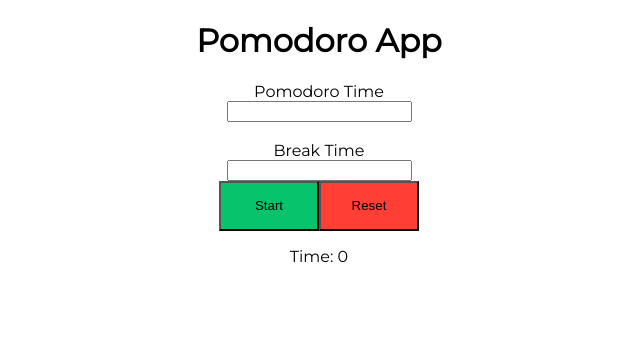
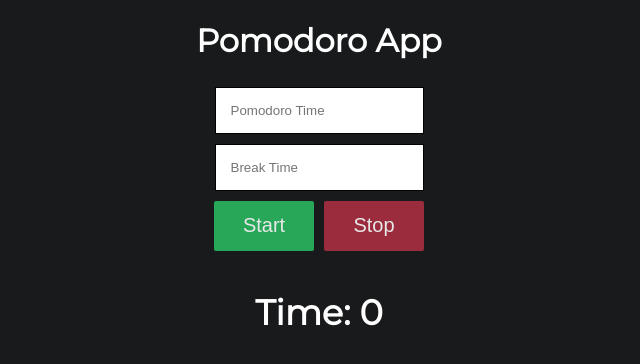
Before and after one commit to luan0ap/pomodoro-app, a React (Create React App) app: page / in a window 1280 px wide. Shown: the top 364 px of the page, without its empty margins (321-961 px from the left). Built offline with nearby package versions, Linux system fonts and the light colour scheme.

Commit message:
Style App & Components

```diff
--- a/public/css/style.css
+++ b/public/css/style.css
@@ -1,4 +1,9 @@
+body {
+  background-color: #181A1B;
+}
+
 .app {
   font-family: 'Montserrat', sans-serif;
   text-align: center;
+  color: #FFF;
 }
--- a/src/App.js
+++ b/src/App.js
@@ -11,24 +11,22 @@ class App extends Component {
   }
 
   startTimer () {
-    setInterval(() => {
+    this.counterTimer = setInterval(() => {
       this.setState({
         timer: this.state.timer + 1
       })
     }, 1000);
   }
 
-  resetTimer () {
-    this.setState({
-      timer: 0
-    })
+  stopTimer () {
+    clearInterval(this.counterTimer)
   }
 
   render() {
     return (
       <AppContent
       startTimer={this.startTimer.bind(this)}
-      resetTimer={this.resetTimer.bind(this)}
+      stopTimer={this.stopTimer.bind(this)}
       timer={this.state.timer}
       />
     )
--- a/src/components/Actions.js
+++ b/src/components/Actions.js
@@ -2,15 +2,33 @@ import React from 'react'
 import styled from 'styled-components'
 
 const Button = styled.button`
-  background: ${props => props.start ? '#05c46b' : '#ff3f34'}
+  color: #FFF
+  cursor: pointer
+  border-radius: 2px
+  border: none
+  font-size: 20px
+  margin: 5px
   height: 50px
   width: 100px
+  opacity: 0.9
+
+  &:active {
+    opacity: 1
+  }
 `
 
-const Actions = ({startTimer, resetTimer}) => (
+const StartButton = Button.extend`
+  background: #2BB760
+`
+
+const StopButton = Button.extend`
+  background: #A92F41
+`
+
+const Actions = ({startTimer, stopTimer}) => (
   <div className='actions'>
-    <Button onClick={startTimer} start> Start </Button>
-    <Button onClick={resetTimer}> Reset </Button>
+    <StartButton onClick={startTimer}> Start </StartButton>
+    <StopButton onClick={stopTimer}> Stop </StopButton>
   </div>
 )
 
--- a/src/components/AppContent.js
+++ b/src/components/AppContent.js
@@ -1,24 +1,14 @@
 import React from 'react'
 import Actions from './Actions'
+import Values from './Values'
+import Timer from './Timer'
 
-const AppContent = ({startTimer, timer, resetTimer}) => (
+const AppContent = ({startTimer, stopTimer, timer}) => (
   <div className='app'>
     <h1> Pomodoro App </h1>
-
-    <label>
-      Pomodoro Time <br/>
-      <input type='text' />
-    </label>  <br/>  <br/>
-
-    <label>
-      Break Time  <br/>
-      <input type='text' />
-    </label>  <br/>
-
-    <Actions startTimer={startTimer} resetTimer={resetTimer} />
-    <div className='counter'>
-      <p> Time: {timer} </p>
-    </div>
+    <Values />
+    <Actions startTimer={startTimer} stopTimer={stopTimer} />
+    <Timer children={timer} />
   </div>
 )
 
--- /dev/null
+++ b/src/components/Timer.js
@@ -0,0 +1,14 @@
+import React from 'react'
+import styled from 'styled-components'
+
+const TimerFont = styled.p`
+  font-size: 35px
+  font-weight: bolder
+`
+const Timer = ({ children }) => (
+  <div className='timer'>
+    <TimerFont> Time: {children} </TimerFont>
+  </div>
+)
+
+export default Timer
--- /dev/null
+++ b/src/components/Values.js
@@ -0,0 +1,18 @@
+import React from 'react'
+import styled from 'styled-components'
+
+const Input = styled.input`
+  border: 1px solid black
+  padding: 15px
+  margin: 5px
+`
+
+const Values = ({handleValues}) => (
+  <div className='values'>
+      <Input type='text' placeholder='Pomodoro Time'/>
+      <br />
+      <Input type='text' placeholder='Break Time' />
+  </div>
+)
+
+export default Values
```
